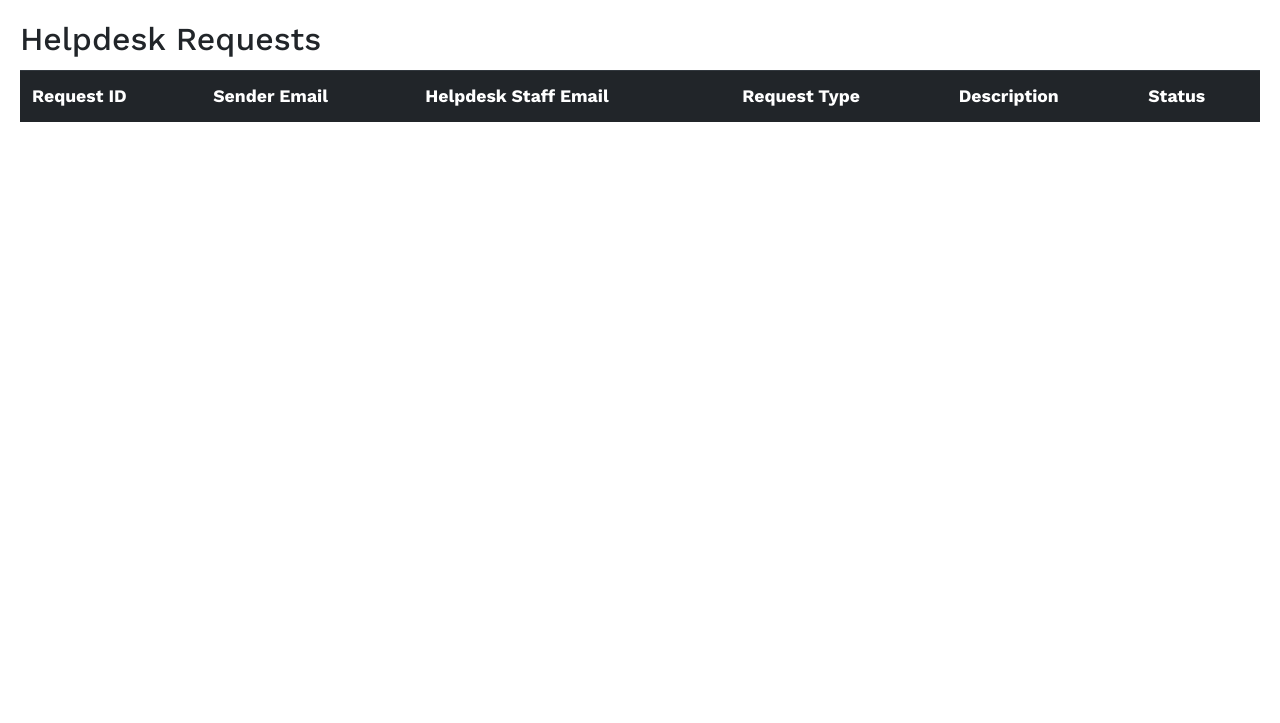
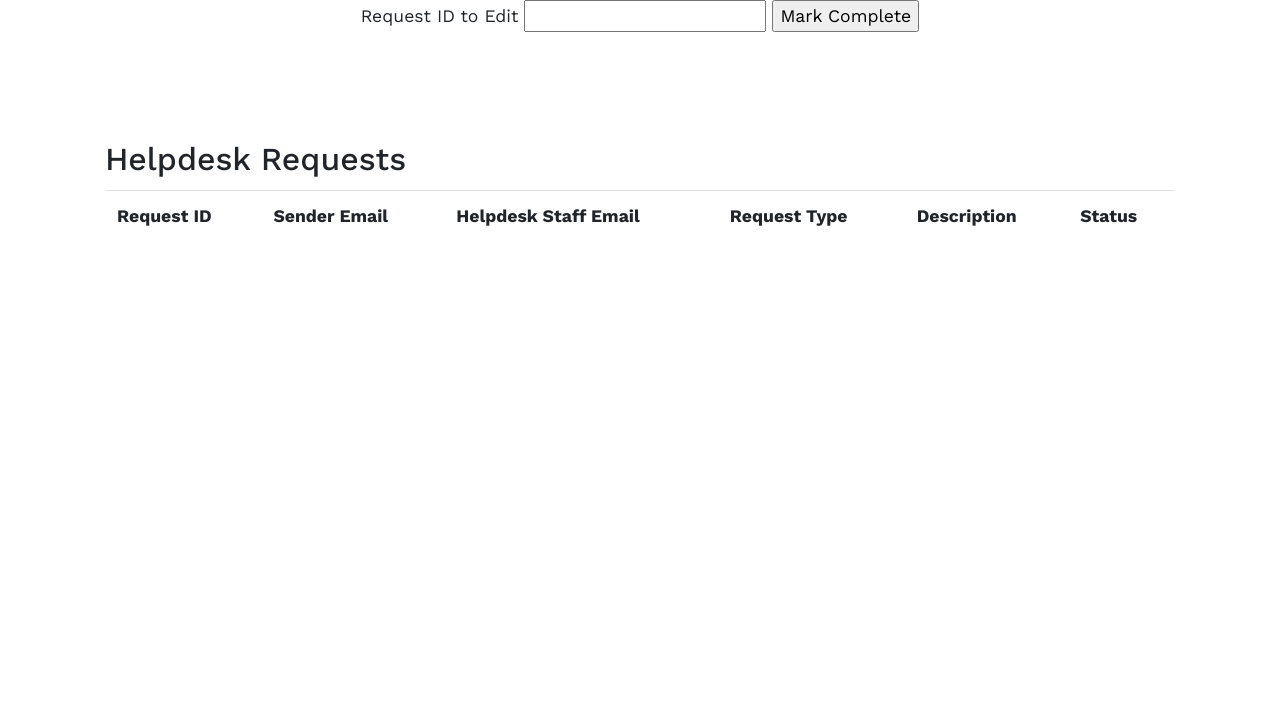
Before and after one commit to EdisonYCA/NittanyBusiness, a Flask app: template app/templates/helpdesk/index.html in a window 1280 px wide. Shown: the part 77-800 px from the top of the page. Run offline with Flask 3, Linux system fonts and the light colour scheme; the template is opened without the code that fills it, so the values that code supplies are empty; some libraries are stand-ins or nearby versions; some web fonts are replaced.

Commit message:
Implemented marking request as complete. Still no css and implementation bypasses function in api because I can't figure out how to properly redirect it back so the url path isn't /api/get_active_request

```diff
--- a/app/static/styles/helpdesk.css
+++ b/app/static/styles/helpdesk.css
@@ -0,0 +1,13 @@
+.container {
+    display:flex;
+    flex-direction: column;
+}
+
+.submit-container {
+    min-height: 15vh;
+    text-align: center;
+}
+
+.table-container {
+
+}
--- a/app/templates/helpdesk/index.html
+++ b/app/templates/helpdesk/index.html
@@ -11,9 +11,20 @@
 {% endblock %}
 
 {% block main_content %}
+    <div class="container">
+        <div class="submit-container">
+            <form method="post" action="{{ url_for("api.complete_requests") }}">
+                <label for="request_id">Request ID to Edit</label>
+                <input id="request_id" name="request_id">
+
+                <input type="submit" id="submit-change" value="Mark Complete">
+            </form>
+        </div>
+
+        <div class="table-container">
             <div class="card-body">
                 <h2 class="card-title">Helpdesk Requests</h2>
-        <table class="table table-dark">
+                <table class="table">
                     <tr>
                         <th scope="col"> Request ID</th>
                         <th scope="col"> Sender Email</th>
@@ -36,4 +47,6 @@
                     </tbody>
                 </table>
             </div>
+        </div>
+    </div>
 {% endblock %}
```
Also changed, not shown: app/api/routes.py (+4 -4 lines), app/helpdesk/routes.py (+12 -7 lines). Lines whose indentation alone changed are shown as unchanged.
